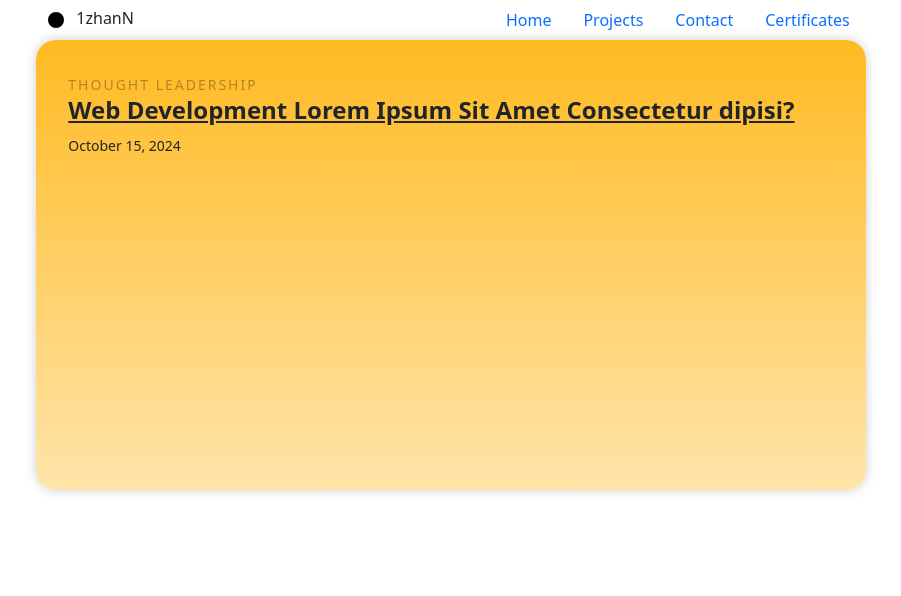
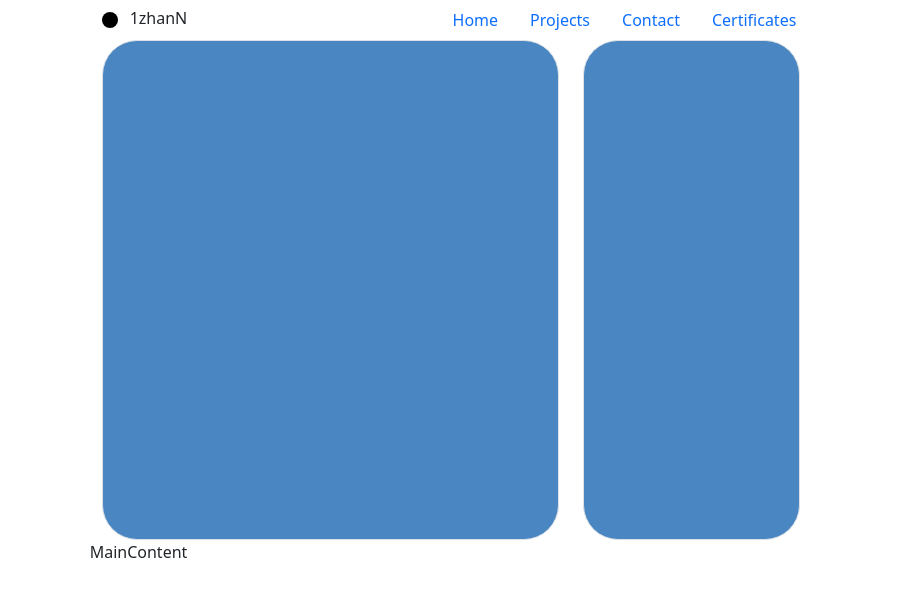
Before and after one commit to 1zhanN/Portfolio, a React (Vite) app in the folder frontend/: page / in a window 1280 px wide. Shown: the top 596 px of the page, without its empty margins (189-1090 px from the left). Built offline with nearby package versions, Linux system fonts and the light colour scheme.

Commit message:
assets + structure + HEADER,jsx

```diff
--- a/frontend/src/App.jsx
+++ b/frontend/src/App.jsx
@@ -5,7 +5,7 @@ import Home from "./pages/Home/Home";
 
 function App() {
   return (
-    <div className="container col-sm-8">
+    <div className="container col-sm-7">
       <Navbar />
       <Routes>
         <Route path="/" element={<Home />} />
--- /dev/null
+++ b/frontend/src/assets/assets.js
@@ -0,0 +1,6 @@
+import myPic from './izhan_pic_1.jpg'
+import myPic2 from './izhan_pic_2.jpg'
+export const assets = {
+    myPic,
+    myPic2
+}
--- a/frontend/src/components/Card/Card.css
+++ /dev/null
@@ -1,96 +0,0 @@
-
-  h1{
-    color:#fff;
-  }
-  .lead{
-    color:#aaa;
-  }
-
-  .wrapper{
-    margin:10vh
-  }
-
-  .card{
-    border: none;
-    transition: all 500ms cubic-bezier(0.19, 1, 0.22, 1);
-    overflow:hidden;
-    border-radius:20px;
-    min-height:450px;
-    box-shadow: 0 0 12px 0 rgba(0,0,0,0.2);
-
-   @media (max-width: 768px) {
-    min-height:350px;
-  }
-
-  @media (max-width: 420px) {
-    min-height:300px;
-  }
-
-   &.card-has-bg{
-   transition: all 500ms cubic-bezier(0.19, 1, 0.22, 1);
-    background-size:120%;
-    background-repeat:no-repeat;
-    background-position: center center;
-    &:before {
-      content: '';
-      position: absolute;
-      top: 0;
-      right: 0;
-      bottom: 0;
-      left: 0;
-      background: inherit;
-      -webkit-filter: grayscale(1);
-    -moz-filter: grayscale(100%);
-    -ms-filter: grayscale(100%);
-    -o-filter: grayscale(100%);
-    filter: grayscale(100%);}
-
-    &:hover {
-      transform: scale(0.98);
-       box-shadow: 0 0 5px -2px rgba(0,0,0,0.3);
-      background-size:130%;
-       transition: all 500ms cubic-bezier(0.19, 1, 0.22, 1);
-
-      .card-img-overlay {
-        transition: all 800ms cubic-bezier(0.19, 1, 0.22, 1);
-        background: rgb(255,186,33);
-       background: linear-gradient(0deg, rgba(255,186,33,0.5) 0%, rgba(255,186,33,1) 100%);
-       }
-    }
-  }
-   .card-footer{
-    background: none;
-     border-top: none;
-      .media{
-       img{
-         border:solid 3px rgba(255,255,255,0.3);
-       }
-     }
-   }
-    .card-title{font-weight:800}
-   .card-meta{color:rgba(0,0,0,0.3);
-    text-transform:uppercase;
-     font-weight:500;
-     letter-spacing:2px;}
-   .card-body{
-     transition: all 500ms cubic-bezier(0.19, 1, 0.22, 1);
-
-
-    }
-   &:hover {
-     .card-body{
-       margin-top:30px;
-       transition: all 800ms cubic-bezier(0.19, 1, 0.22, 1);
-     }
-   cursor: pointer;
-   transition: all 800ms cubic-bezier(0.19, 1, 0.22, 1);
-  }
-   .card-img-overlay {
-    transition: all 800ms cubic-bezier(0.19, 1, 0.22, 1);
-   background: rgb(255,186,33);
-  background: linear-gradient(0deg, rgba(255,186,33,0.3785889355742297) 0%, rgba(255,186,33,1) 100%);
-  }
-  }
-  @media (max-width: 767px){
-
-  }
--- a/frontend/src/components/Card/Card.jsx
+++ /dev/null
@@ -1,26 +0,0 @@
-import React from "react";
-import "bootstrap/dist/css/bootstrap.min.css";
-import "./Card.css"; // Import your custom CSS file for card styles
-
-const Card = () => {
-  return (
-    <div className="card text-dark card-has-bg click-col">
-      <div className="card-img"></div>
-      <div className="card-img-overlay d-flex flex-column">
-        <div className="card-body">
-          <small className="card-meta mb-2">Thought Leadership</small>
-          <h4 className="card-title mt-0">
-            <a className="text-dark" href="https://creativemanner.com">
-              Web Development Lorem Ipsum Sit Amet Consectetur dipisi?
-            </a>
-          </h4>
-          <small>
-            <i className="far fa-clock"></i> October 15, 2024
-          </small>
-        </div>
-      </div>
-    </div>
-  );
-};
-
-export default Card;
--- /dev/null
+++ b/frontend/src/components/Header/Header.css
@@ -0,0 +1,7 @@
+.parent-property {
+    padding: 20px;
+    height: 500px;
+    background-color: #4a86c2;
+    border: 1px solid #dee2e6;
+    border-radius: 35px;
+  }
--- /dev/null
+++ b/frontend/src/components/Header/Header.jsx
@@ -0,0 +1,20 @@
+import React from "react";
+import "bootstrap/dist/css/bootstrap.min.css";
+import "./Header.css";
+import { assets } from "../../assets/assets";
+
+const Header = () => {
+  return (
+    <div className="container">
+      <div className="row">
+        <div className="col-md-8">
+          <div className="card parent-property "></div>
+        </div>
+        <div className="col-md-4">
+          <div className="card parent-property "></div>
+        </div>
+      </div>
+    </div>
+  );
+};
+export default Header;
--- /dev/null
+++ b/frontend/src/components/MainContent/MainContent.jsx
@@ -0,0 +1,8 @@
+import React from "react";
+import "./MainContent.css";
+
+const MainContent = () => {
+  return <div>MainContent</div>;
+};
+
+export default MainContent;
--- a/frontend/src/pages/Home/Home.jsx
+++ b/frontend/src/pages/Home/Home.jsx
@@ -1,11 +1,13 @@
 import React from "react";
 import "./Home.css";
-import Card from "../../components/Card/Card";
+import Header from "../../components/Header/Header";
+import MainContent from "../../components/MainContent/MainContent";
 
 const Home = () => {
   return (
     <div>
-      <Card />
+      <Header />
+      <MainContent />
     </div>
   );
 };
```
Also changed, not shown: frontend/src/components/Footer/Footer.jsx (added, +8 -0 lines), frontend/src/assets/izhan_pic_1.jpg (added), frontend/src/assets/izhan_pic_2.jpg (added), frontend/src/components/Footer/Footer.css (added), frontend/src/components/MainContent/MainContent.css (added).
